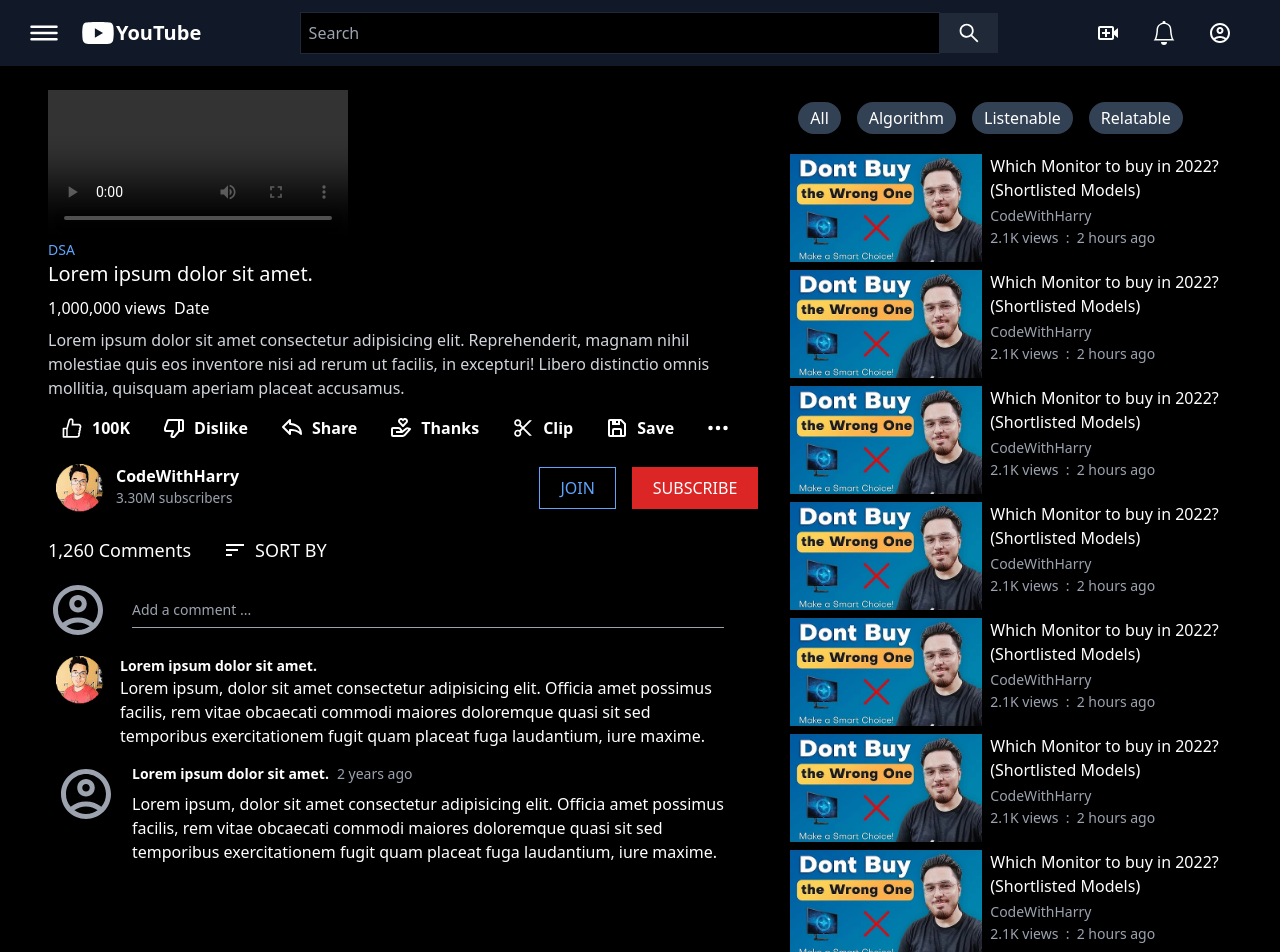
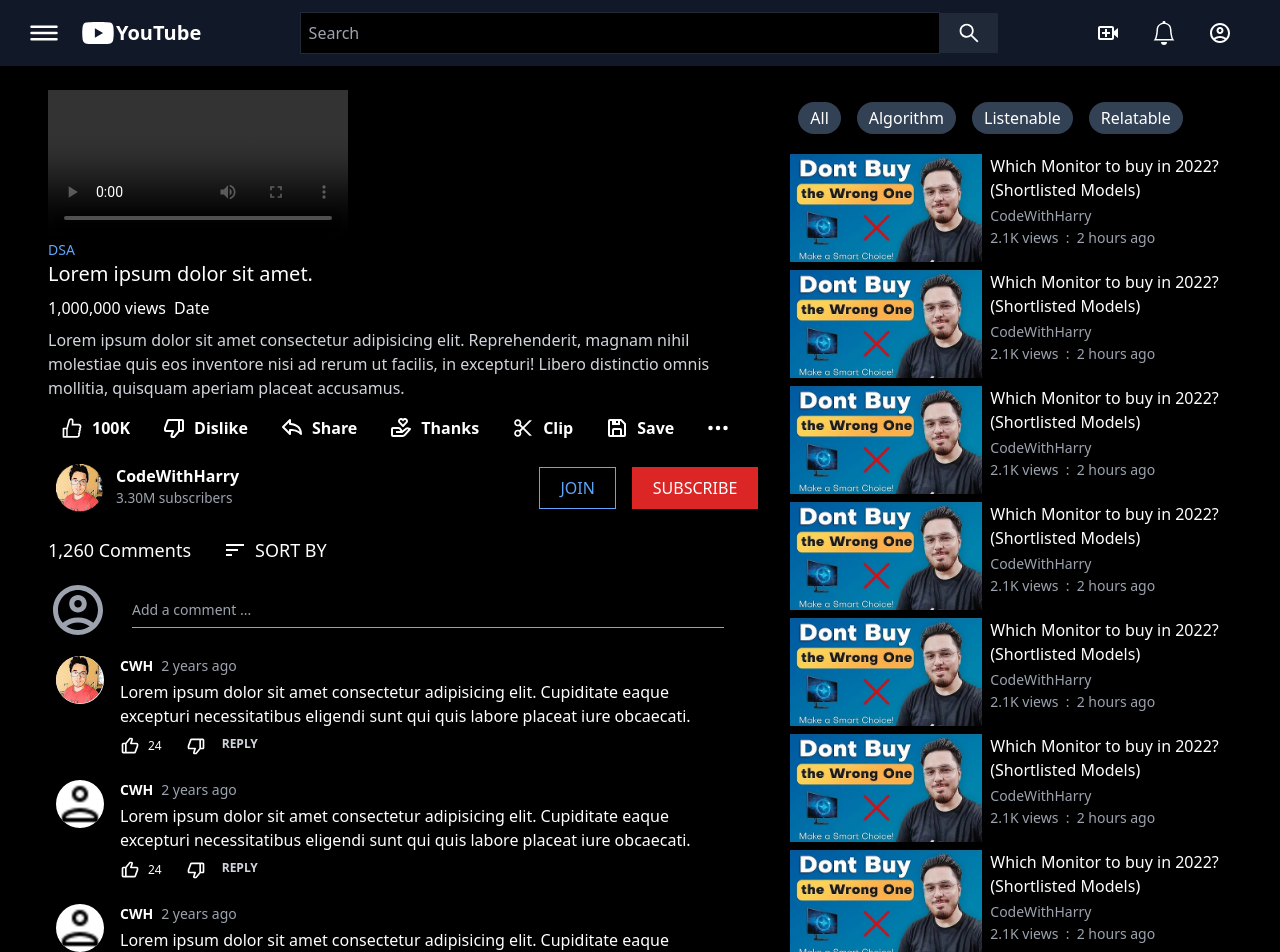
Before and after one commit to ShivanshAr97/Youtube, a React (Create React App) app: page /video in a window 1280 px wide. Shown: the top 952 px of the page. Built offline with nearby package versions, Linux system fonts and the light colour scheme.

Commit message:
eighth commit

```diff
--- a/src/components/Channel.js
+++ b/src/components/Channel.js
@@ -8,7 +8,7 @@
                 <div className='m-2 flex'>
                     <img className='w-12 h-12' src={img2} alt="" />
                     <div className='mx-3'>
-                        <h3 className='text-white font-bold'>CodeWithHarry</h3>
+                        <h3 className='text-white font-bold cursor-pointer'>CodeWithHarry</h3>
                         <p className='text-[0.85rem] text-gray-400 font-medium'>3.30M subscribers</p>
                     </div>
                 </div>
--- a/src/components/Comment.js
+++ b/src/components/Comment.js
@@ -1,29 +1,31 @@
 import React from 'react'
 import img2 from '../img/img1_1.png'
 import { MdOutlineAccountCircle } from 'react-icons/md';
+import { BiDislike, BiLike } from 'react-icons/bi';
 
-const Comment = () => {
+const Comment = (props) => {
     return (
         <>
-            <div className='flex my-4'>
-                <span className='text-gray-400'><MdOutlineAccountCircle size='60' /></span>
-                <input className='text-sm m-3 mx-6 w-5/6 outline-none text-gray-400 placeholder:text-gray-400 border-b-[0.5px] border-gray-400 bg-transparent' type="text" placeholder='Add a comment ...' />
-            </div>
+
             <div className='flex mx-2 my-4'>
-                <img className='w-12 h-12' src={img2} alt="" />
+                <img className='w-12 h-12 text-white bg-white cursor-pointer rounded-full' src={props.icon} alt="" />
                 <div className='mx-4'>
-                    <p className='text-white font-bold text-sm'>Lorem ipsum dolor sit amet.</p>
-                    <p className='text-white'>Lorem ipsum, dolor sit amet consectetur adipisicing elit. Officia amet possimus facilis, rem vitae obcaecati commodi maiores doloremque quasi sit sed temporibus exercitationem fugit quam placeat fuga laudantium, iure maxime.</p>
-                </div>
-            </div>
-            <div className='flex mx-2 my-4'>
-            <span className='text-gray-400'><MdOutlineAccountCircle size='60' /></span>
-                <div className='mx-4'>
-                    <div className='flex mb-2 items-center'>
-                    <p className='text-white font-bold text-sm'>Lorem ipsum dolor sit amet.</p>
+                <div className='flex mb-1 items-center'>
+                    <p className='text-white cursor-pointer font-bold text-sm'>{props.name}</p>
                     <span className='text-gray-400 text-sm mx-2'>2 years ago</span>
                     </div>
-                    <p className='text-white'>Lorem ipsum, dolor sit amet consectetur adipisicing elit. Officia amet possimus facilis, rem vitae obcaecati commodi maiores doloremque quasi sit sed temporibus exercitationem fugit quam placeat fuga laudantium, iure maxime.</p>
+                    <p className='text-white'>{props.desc}</p>
+                    <div className='flex text-white my-2'>
+                        <div className='flex items-center'>
+                            <BiLike size="20" />
+                            <span className='px-2 text-xs cursor-pointer'>{props.like}</span>
+                        </div>
+                        <div className='flex items-center cursor-pointer px-4'>
+                            <BiDislike size="20" />
+                            <span className='text-xs'></span>
+                        </div>
+                        <p className='text-gray-300 text-xs cursor-pointer font-bold'>REPLY</p>
+                    </div>
                 </div>
             </div>
         </>
--- a/src/components/Comments.js
+++ b/src/components/Comments.js
@@ -1,5 +1,7 @@
 import React from 'react'
-import { MdSort } from 'react-icons/md';
+import img2 from '../img/img1_1.png'
+import img3 from '../img/User.png'
+import { MdSort,MdOutlineAccountCircle } from 'react-icons/md';
 import Comment from './Comment';
 
 const Comments = () => {
@@ -12,7 +14,16 @@
           <p className='mx-2 cursor-pointer'>SORT BY</p>
         </div>
       </div>
-      <Comment />
+      <div className='flex my-4'>
+                <span className='text-gray-400'><MdOutlineAccountCircle size='60' /></span>
+                <input className='text-sm m-3 mx-6 w-5/6 outline-none text-white placeholder:text-gray-400 border-b-[0.5px] border-gray-400 bg-transparent' type="text" placeholder='Add a comment ...' />
+            </div>
+            <div className='text-white'>
+      <Comment icon={img2} name="CWH" desc="Lorem ipsum dolor sit amet consectetur adipisicing elit. Cupiditate eaque excepturi necessitatibus eligendi sunt qui quis labore placeat iure obcaecati." like="24" />
+      <Comment icon={img3} name="CWH" desc="Lorem ipsum dolor sit amet consectetur adipisicing elit. Cupiditate eaque excepturi necessitatibus eligendi sunt qui quis labore placeat iure obcaecati." like="24" />
+      <Comment icon={img3} name="CWH" desc="Lorem ipsum dolor sit amet consectetur adipisicing elit. Cupiditate eaque excepturi necessitatibus eligendi sunt qui quis labore placeat iure obcaecati." like="24" />
+      <Comment icon={img3} name="CWH" desc="Lorem ipsum dolor sit amet consectetur adipisicing elit. Cupiditate eaque excepturi necessitatibus eligendi sunt qui quis labore placeat iure obcaecati." like="24" />
+      </div>
     </>
   )
 }
--- a/src/components/Navbar.js
+++ b/src/components/Navbar.js
@@ -18,7 +18,7 @@
     }
     return (
         <>
-            <div className='bg-gray-900 flex items-center overflow-auto px-6 py-3 justify-between text-white right-0 -z-10'>
+            <div className='bg-gray-900 sticky top-0 z-50 flex items-center overflow-auto px-6 py-3 justify-between text-white right-0'>
             <ChatBig onClose={close} visible={showModal} />
                 <div className='flex items-center'>
                     <span className='cursor-pointer' onClick={modalShow}><IoReorderThreeOutline size="40px" /></span>
--- a/src/index.css
+++ b/src/index.css
@@ -8,9 +8,14 @@
     z-index: 100;
   }
 
+  ::-webkit-scrollbar-track {
+    background:black;
+    border-radius: 0px;
+  }
+
   /* Handle */
   ::-webkit-scrollbar-thumb {
-    background: grey;
+    background: darkslategray;
     border-radius: 10px;
   }
 
```
Also changed, not shown: src/img/User.png (added).
